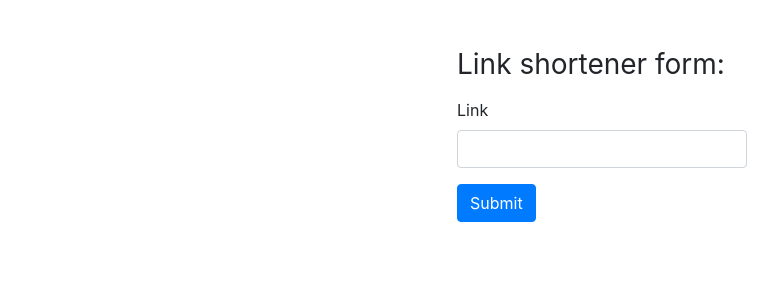
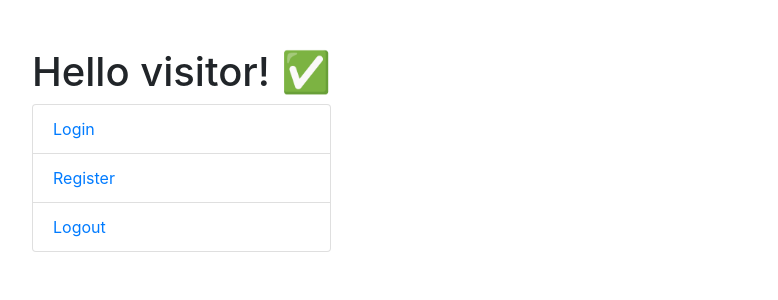
Before and after one commit to belushkin/shortener, a Symfony app: template templates/urls/index.html.twig in a window 1280 px wide. Shown: the top 300 px of the page, without its empty margins (38-816 px from the left). Run offline with Twig, Linux system fonts and the light colour scheme; the template is opened without the code that fills it, so the values that code supplies are empty; form fields are guessed from the names that the template uses; some libraries are stand-ins or nearby versions.

Commit message:
Added breadcrumbs

```diff
--- a/templates/registration/register.html.twig
+++ b/templates/registration/register.html.twig
@@ -4,6 +4,12 @@
 
 {% block body %}
     <div id="container" class="container w-25 mt-5">
+        <nav aria-label="breadcrumb">
+            <ol class="breadcrumb">
+                <li class="breadcrumb-item" aria-current="page"><a href="{{ path('urls') }}">Home</a></li>
+                <li class="breadcrumb-item active" aria-current="page">Register</li>
+            </ol>
+        </nav>
         <h1 class="h3 mb-3 font-weight-normal">Register</h1>
         {{ form_start(registrationForm) }}
         <div class="form-group">
--- a/templates/security/login.html.twig
+++ b/templates/security/login.html.twig
@@ -14,6 +14,12 @@
                 You are logged in as {{ app.user.username }}, <a href="{{ path('app_logout') }}">Logout</a>
             </div>
         {% endif %}
+        <nav aria-label="breadcrumb">
+            <ol class="breadcrumb">
+                <li class="breadcrumb-item" aria-current="page"><a href="{{ path('urls') }}">Home</a></li>
+                <li class="breadcrumb-item active" aria-current="page">Login</li>
+            </ol>
+        </nav>
 
         <h1 class="h3 mb-3 font-weight-normal">Please sign in</h1>
         <label for="inputEmail">Email</label>
--- a/templates/urls/index.html.twig
+++ b/templates/urls/index.html.twig
@@ -3,7 +3,16 @@
 {% block title %}Urls shortener{% endblock %}
 
 {% block body %}
+    {% if app.user %}
         <div id="container" class="container w-25 mt-5">
+            <nav aria-label="breadcrumb">
+                <ol class="breadcrumb">
+                    <li class="breadcrumb-item active" aria-current="page">Home</li>
+                    <li class="breadcrumb-item" aria-current="page"><a href="{{ path('app_login') }}">Login</a></li>
+                    <li class="breadcrumb-item" aria-current="page"><a href="{{ path('app_register') }}">Register</a></li>
+                    <li class="breadcrumb-item" aria-current="page"><a href="{{ path('app_logout') }}">Logout</a></li>
+                </ol>
+            </nav>
             <h1 class="h3 mb-3 font-weight-normal">Link shortener form:</h1>
             {{ form_start(urlsForm) }}
             <div class="form-group">
@@ -27,5 +36,20 @@
                 {% endfor %}
             </div>
         </div>
+    {% else %}
+        <div class="container mt-5">
+            <div class="row">
+                <div class="column">
+                    <h1>Hello visitor! ✅</h1>
+                    <ul class="list-group">
+                        <li class="list-group-item d-flex justify-content-between align-items-center"><a href="{{ path('app_login') }}">Login</a></li>
+                        <li class="list-group-item d-flex justify-content-between align-items-center"><a href="{{ path('app_register') }}">Register</a></li>
+                        <li class="list-group-item d-flex justify-content-between align-items-center"><a href="{{ path('app_logout') }}">Logout</a></li>
+                    </ul>
+                </div>
+            </div>
+        </div>
+    {% endif %}
+
 
 {% endblock %}
```
Lines whose indentation alone changed are shown as unchanged.
